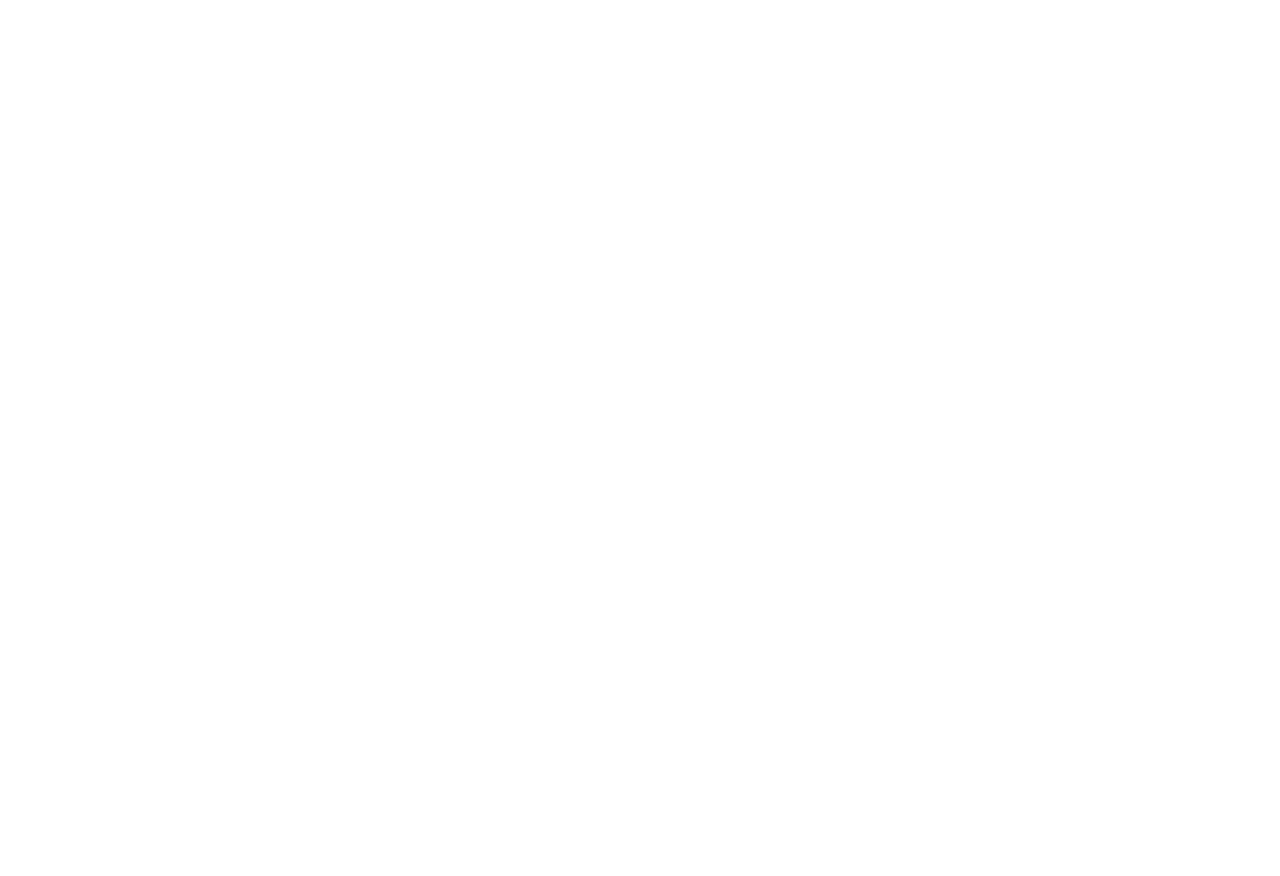
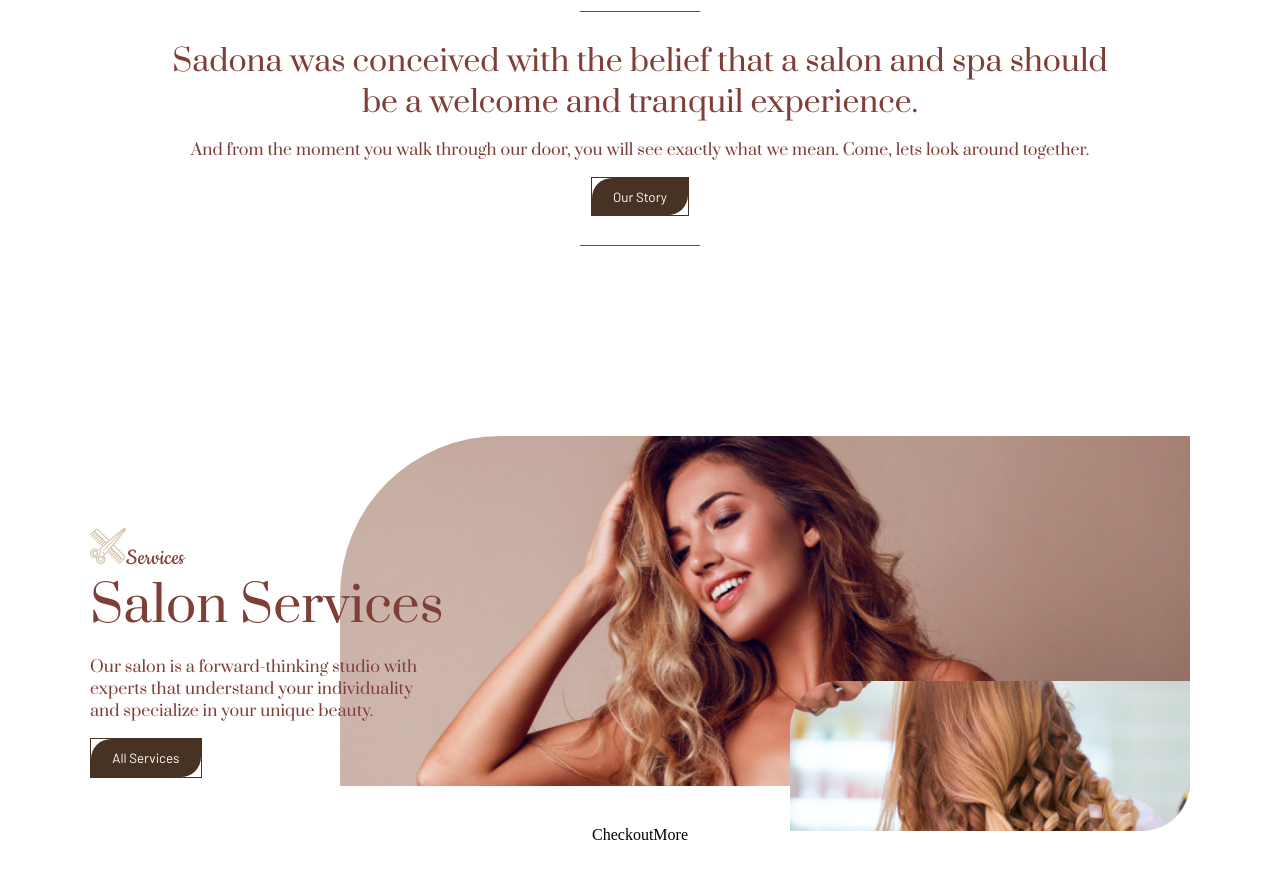
Before and after one commit to zpc30/sadona, a React (Create React App) app: page / in a window 1280 px wide. Shown: the part 1140-2016 px from the top of the page. Before the commit the page ends 1101 px from the top, so only its background shows below. Built offline with nearby package versions, Linux system fonts and the light colour scheme.

Commit message:
salon service section

```diff
--- a/src/App.jsx
+++ b/src/App.jsx
@@ -3,6 +3,8 @@ import Safety from './components/Safety';
 import Hero from './components/Hero/Hero';
 import Navigation from './components/Navigation';
 import GlobalStyle from './globalStyle';
+import OurStory from './components/OurStory/OutStory';
+import SalonServices from './components/SalonServices/SalonServices';
 
 export default function App() {
   return (
@@ -11,6 +13,8 @@ export default function App() {
       <Navigation />
       <Hero />
       <Safety />
+      <OurStory />
+      <SalonServices />
     </>
   );
 }
--- a/src/components/OurStory/OutStory.jsx
+++ b/src/components/OurStory/OutStory.jsx
@@ -1,22 +1,34 @@
 import React from 'react';
-import { SectionContainer } from '../Safety/styled';
+import { Section, SectionContainer } from '../common/Section';
 import { SubHeading, Paragraph } from '../common/SubHeading';
 import { Button, ButtonContainer } from '../common/Button';
+import { useTheme } from 'styled-components';
 
 export default function OurStory() {
+  const theme = useTheme();
+
   return (
-    <SectionContainer style={{ backgroundColor: 'white' }}>
-      <SubHeading style={{ paddingTop: '0', fontFamily: 'Prata', color: 'black' }}>
+    <SectionContainer>
+      <Section border style={{ paddingBlock: '5em', backgroundColor: 'white' }}>
+        <SubHeading
+          style={{
+            paddingTop: '0',
+            fontFamily: theme.fontFamily.heading,
+            color: theme.palette.colors.primary,
+            width: '45ch',
+            textAlign: 'center'
+          }}>
           Sadona was conceived with the belief that a salon and spa should be a welcome and tranquil
           experience.
         </SubHeading>
         <Paragraph>
-        And from the moment you walk through our door, you will see exactly what we mean. Come, lets
-        look around together.
+          And from the moment you walk through our door, you will see exactly what we mean. Come,
+          lets look around together.
         </Paragraph>
         <ButtonContainer>
           <Button>Our Story</Button>
         </ButtonContainer>
+      </Section>
     </SectionContainer>
   );
 }
--- a/src/components/Safety/Safety.jsx
+++ b/src/components/Safety/Safety.jsx
@@ -1,11 +1,11 @@
 import React from 'react';
 import { SubHeading, Paragraph } from '../common/SubHeading';
 import { Button, ButtonContainer } from '../common/Button';
-import { SectionContainer } from './styled';
+import { Section } from '../common/Section';
 
 export default function Safety() {
   return (
-    <SectionContainer textPosition={'center'} color={'primary'}>
+    <Section textPosition={'center'} color={'primary'}>
       <SubHeading
         style={{
           width: 'fit-content'
@@ -16,6 +16,6 @@ export default function Safety() {
       <ButtonContainer>
         <Button>Safety Guidilines</Button>
       </ButtonContainer>
-    </SectionContainer>
+    </Section>
   );
 }
--- a/src/components/Safety/styled.jsx
+++ /dev/null
@@ -1,11 +0,0 @@
-import styled from 'styled-components';
-
-export const SectionContainer = styled('div')(({ theme, textPosition }) => ({
-  display: 'flex',
-  textAlign: { textPosition },
-  flexDirection: 'column',
-  justifyContent: 'center',
-  alignItems: 'center',
-  paddingBlock: '2em',
-  backgroundColor: theme.palette.colors.secondary
-}));
--- /dev/null
+++ b/src/components/SalonServices/SalonServices.jsx
@@ -0,0 +1,49 @@
+import React from 'react';
+import { useTheme } from 'styled-components';
+import { Section } from '../common/Section';
+import { Paragraph, SubHeading, TitleHeading } from '../common/SubHeading';
+import { Anchor, Button, ButtonContainer } from '../common/Button';
+import { SmallImageContainer, ImageContainer } from './styled';
+
+export default function SalonServices() {
+  const theme = useTheme();
+  return (
+    <Section
+      style={{
+        position: 'relative',
+        background: 'transparent',
+        alignItems: 'flex-start',
+        width: '1100px',
+        margin: '0 auto'
+      }}>
+      <ImageContainer>
+        <img src={'/images/salonServices.png'} />
+      </ImageContainer>
+      <SmallImageContainer>
+        <img src={'/images/salonServicesSmall.png'} />
+      </SmallImageContainer>
+      <TitleHeading
+        style={{
+          color: theme.palette.colors.primary,
+          fontSize: theme.font.medium
+        }}>
+        <img src="./icons/salon.svg" />
+        Services
+      </TitleHeading>
+      <SubHeading style={{ fontSize: theme.font.extraLarge, color: theme.palette.colors.primary }}>
+        Salon Services
+      </SubHeading>
+      <Paragraph
+        style={{
+          width: '30ch'
+        }}>
+        Our salon is a forward-thinking studio with experts that understand your individuality and
+        specialize in your unique beauty.
+      </Paragraph>
+      <ButtonContainer>
+        <Button>All Services</Button>
+      </ButtonContainer>
+      <Anchor style={{ paddingTop: '3em' }}>CheckoutMore</Anchor>
+    </Section>
+  );
+}
--- /dev/null
+++ b/src/components/SalonServices/index.js
@@ -0,0 +1 @@
+export { default } from './SalonServices';
--- /dev/null
+++ b/src/components/SalonServices/styled.jsx
@@ -0,0 +1,35 @@
+import styled from 'styled-components';
+
+export const ImageContainer = styled('div')(() => ({
+  position: 'absolute',
+  height: '400px',
+  width: '1100px',
+  overflow: 'hidden',
+  img: {
+    borderRadius: '10em 0 0',
+    objectFit: 'cover',
+    objectPosition: 'top -50px right 100px  ',
+    position: 'absolute',
+    zIndex: '-1',
+    right: '-250px',
+    bottom: '-50px',
+    width: '100%',
+    height: '100%'
+  }
+}));
+
+export const SmallImageContainer = styled('div')(() => ({
+  position: 'absolute',
+  height: '150px',
+  width: '400px',
+  img: {
+    borderRadius: '3em 0 3em',
+    objectFit: 'cover',
+    objectPosition: 'center',
+    position: 'absolute',
+    right: '-700px',
+    bottom: '-170px',
+    width: '100%',
+    height: '100%'
+  }
+}));
--- a/src/components/common/Button.jsx
+++ b/src/components/common/Button.jsx
@@ -21,3 +21,8 @@ export const Button = styled('button')(({ light }) => ({
 
   // })
 }));
+
+export const Anchor = styled('a')(() => ({
+  display: 'block',
+  margin: '0em auto'
+}));
--- /dev/null
+++ b/src/components/common/Section.jsx
@@ -0,0 +1,33 @@
+import styled from 'styled-components';
+
+export const SectionContainer = styled('div')({
+  position: 'relative'
+});
+
+export const Section = styled('div')(({ border, theme, textPosition }) => ({
+  display: 'flex',
+  textAlign: textPosition,
+  flexDirection: 'column',
+  justifyContent: 'center',
+  alignItems: 'center',
+  paddingBlock: '2em',
+  backgroundColor: theme.palette.colors.secondary,
+  ...(border && {
+    '&:after': {
+      content: '""',
+      position: 'absolute',
+      bottom: '50px',
+      width: '120px',
+      height: '1px',
+      backgroundColor: theme.palette.colors.primary
+    },
+    '&:before': {
+      content: '""',
+      position: 'absolute',
+      top: '50px',
+      width: '120px',
+      height: '1px',
+      backgroundColor: theme.palette.colors.primary
+    }
+  })
+}));
```
Lines whose indentation alone changed are shown as unchanged.
